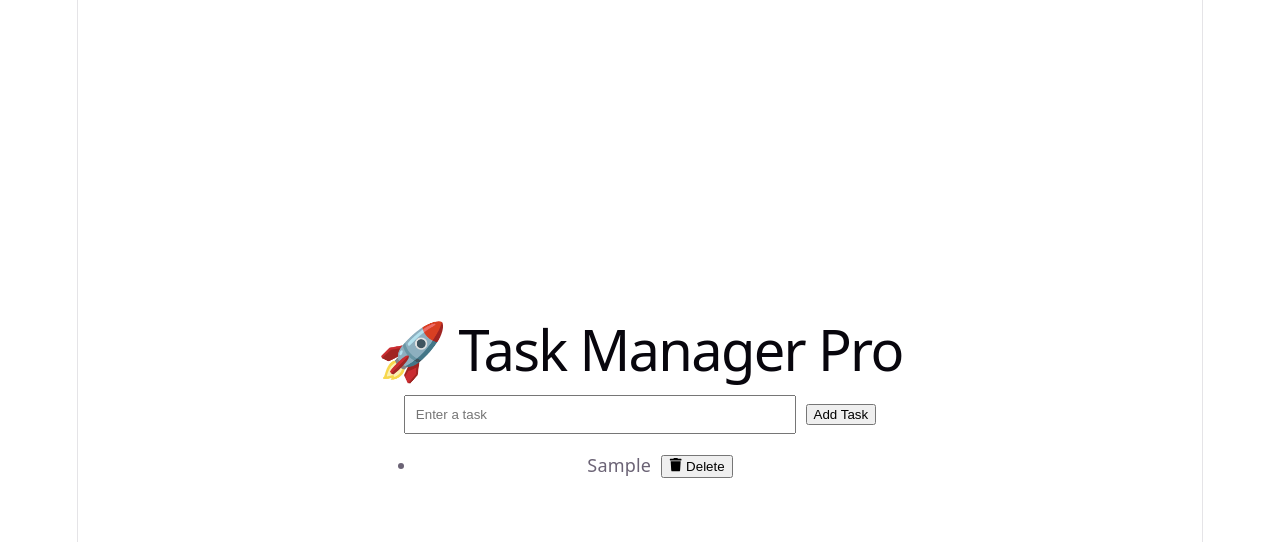
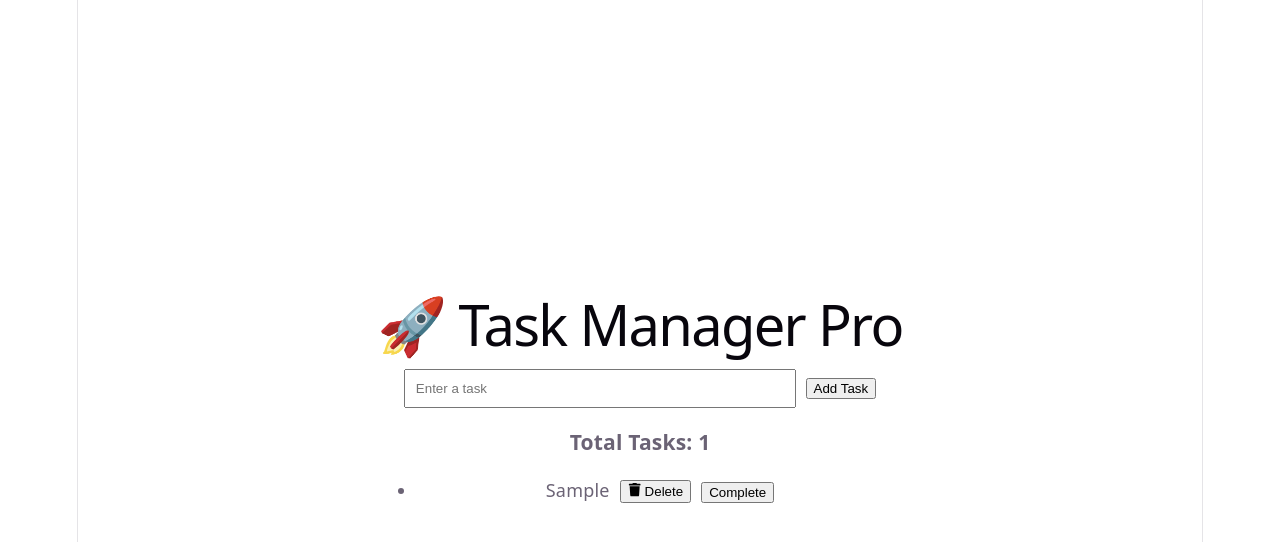
Before and after one commit to Lagnasha-Tripathy/task-manager-pro, a React app in the folder frontend/: page / in a window 1280 px wide. Both pictures are taken after typing "Sample" into the empty fields and a click on the button "Add Task". Shown: the top 542 px of the page. Built offline with nearby package versions, Linux system fonts and the light colour scheme; the HTML template or start-up script is replaced by a standard one.

Commit message:
Added task completion and local storage

```diff
--- a/frontend/src/App.jsx
+++ b/frontend/src/App.jsx
@@ -1,21 +1,45 @@
 import { FaTrash } from "react-icons/fa";
-import { useState } from "react";
+import { useState, useEffect } from "react";
 
 function App() {
-  const [tasks, setTasks] = useState([]);
+const [tasks, setTasks] = useState(() => {
+  const savedTasks = localStorage.getItem("tasks");
+  return savedTasks ? JSON.parse(savedTasks) : [];
+});
+useEffect(() => {
+  localStorage.setItem("tasks", JSON.stringify(tasks));
+}, [tasks]);
   const [taskInput, setTaskInput] = useState("");
 
   const addTask = () => {
-    if (!taskInput.trim()) return;
+  if (!taskInput.trim()) return;
 
-    setTasks([...tasks, taskInput]);
-    setTaskInput("");
-  };
+  setTasks([
+    ...tasks,
+    {
+      text: taskInput,
+      completed: false,
+    },
+  ]);
+
+  setTaskInput("");
+};
 
   const deleteTask = (index) => {
     setTasks(tasks.filter((_, i) => i !== index));
   };
+  const toggleTask = (index) => {
+  const updatedTasks = [...tasks];
 
+  updatedTasks[index].completed =
+    !updatedTasks[index].completed;
+
+  setTasks(updatedTasks);
+};
+  const completedTasks = tasks.filter(
+  (task) => task.completed
+).length;
+  <h3>Completed Tasks: {completedTasks}</h3>
   return (
     <div style={{ padding: "30px", maxWidth: "600px", margin: "auto" }}>
       <h1>🚀 Task Manager Pro</h1>
@@ -31,16 +55,26 @@ function App() {
       <button onClick={addTask} style={{ marginLeft: "10px" }}>
         Add Task
       </button>
-
+      <h3>Total Tasks: {tasks.length}</h3>
       <ul>
         {tasks.map((task, index) => (
-          <li key={index}>
-            {task}
+          <li
+            key={index}
+            style={{
+            textDecoration: task.completed ? "line-through" : "none",
+  }}
+>
+  {task.text}
             <button
               onClick={() => deleteTask(index)}
               style={{ marginLeft: "10px" }}
             >
               <FaTrash /> Delete
+            </button><button
+              onClick={() => toggleTask(index)}
+              style={{ marginLeft: "10px" }}
+             >
+             {task.completed ? "Undo" : "Complete"}
             </button>
           </li>
         ))}
```
